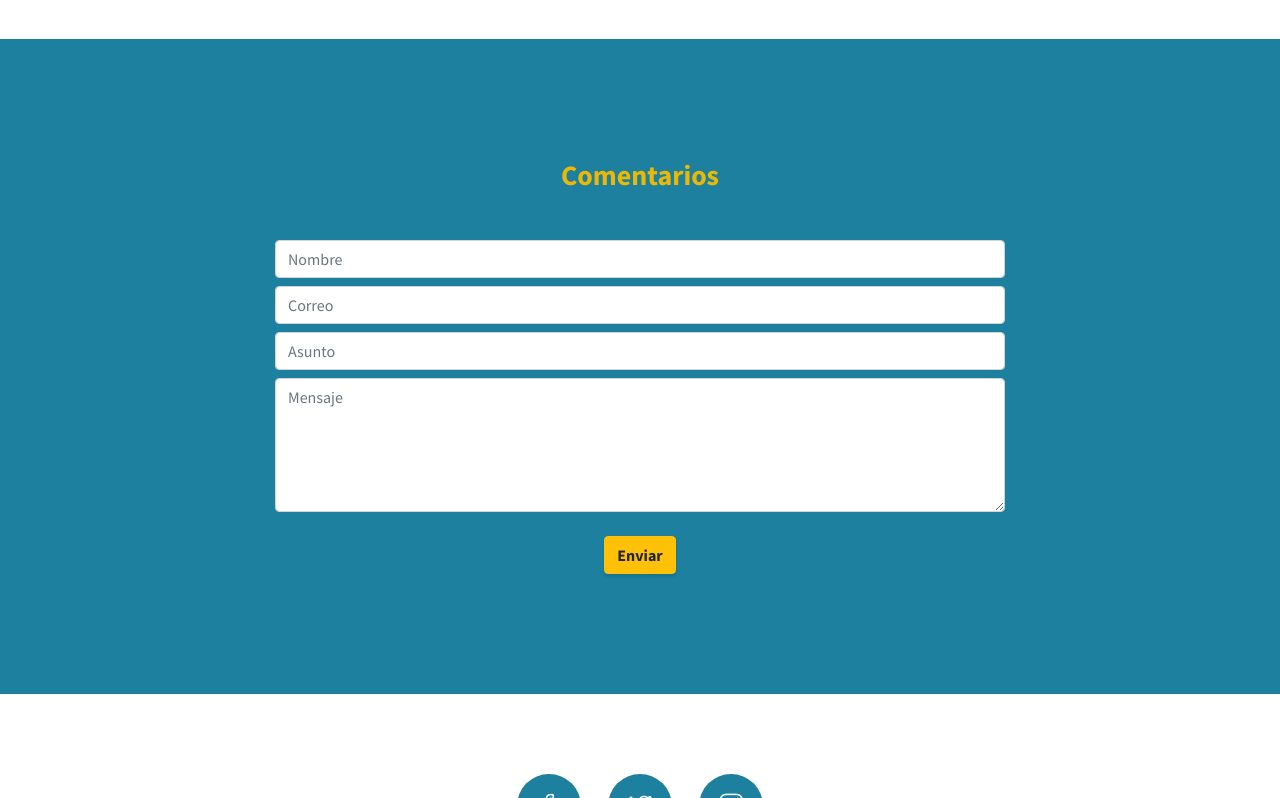
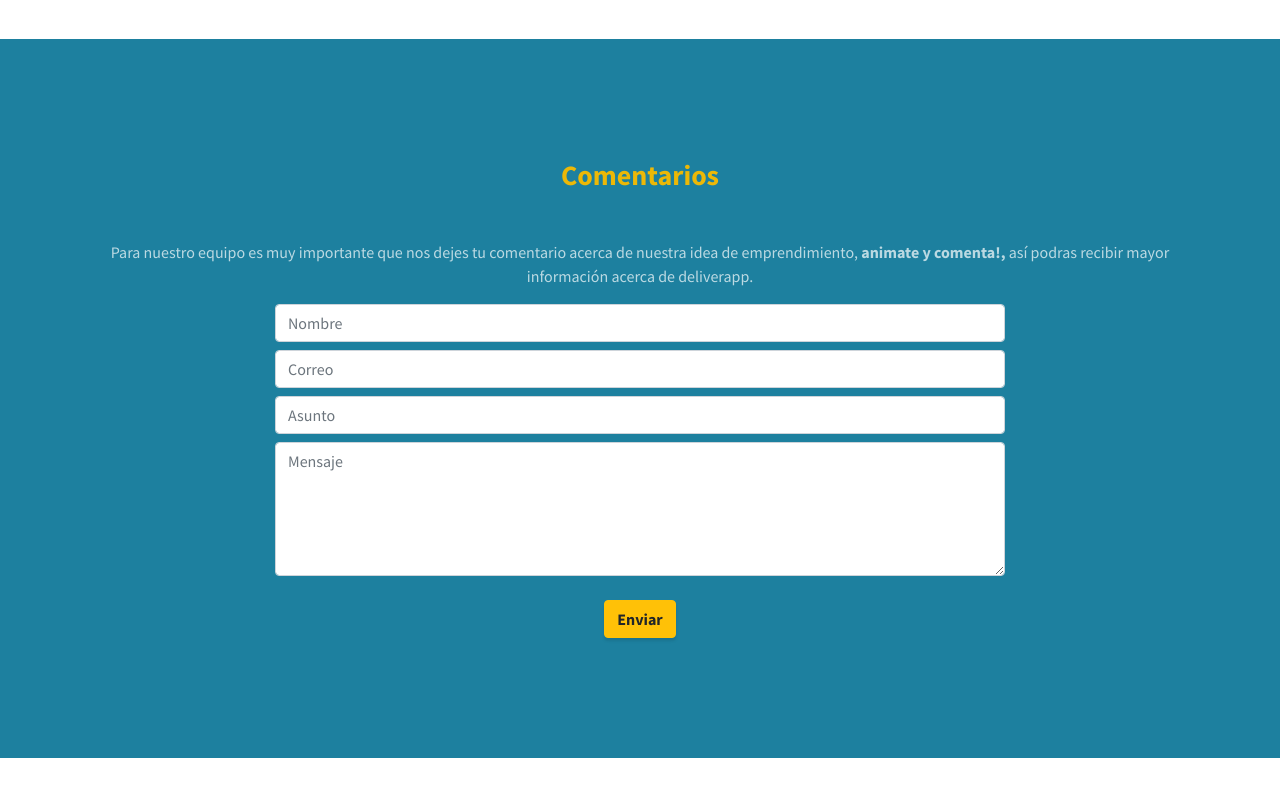
Before and after one commit to jorgeSalazar19/the_deliverapp, a Django app: page / in a window 1280 px wide. Shown: the part 2846-3644 px from the top of the page. Run offline with Django 3.2, Linux system fonts and the light colour scheme; some libraries are stand-ins or nearby versions.

Commit message:
agregando estilo al form

```diff
--- a/templates/index.html
+++ b/templates/index.html
@@ -195,6 +195,7 @@
             {% endif %}
             <form method="POST">{% csrf_token %}
              <h3 class="text-secondary mb-5">Comentarios</h3>
+              <p class="text-faded" >Para nuestro equipo es muy importante que nos dejes tu comentario acerca de nuestra idea de emprendimiento, <strong>animate y comenta!, </strong>así podras recibir mayor información acerca de deliverapp.</p>
              <div class="row justify-content-center">
               <div class="col-sm-8 col-12">
                 <input type="text" class="form-control" placeholder="Nombre" aria-describedby="inputGroup-sizing-lg" required name="name">
```
